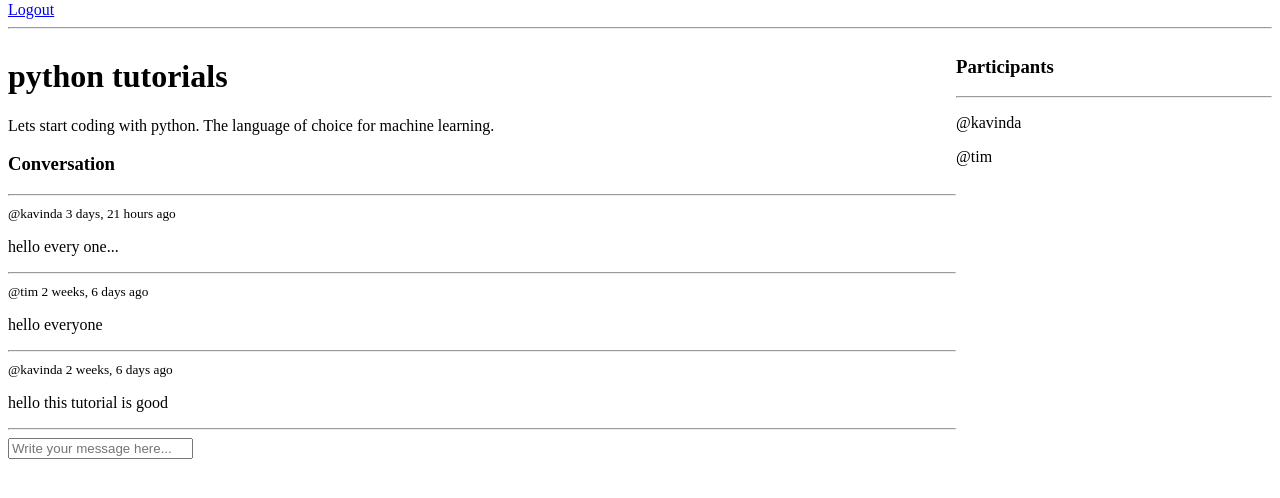
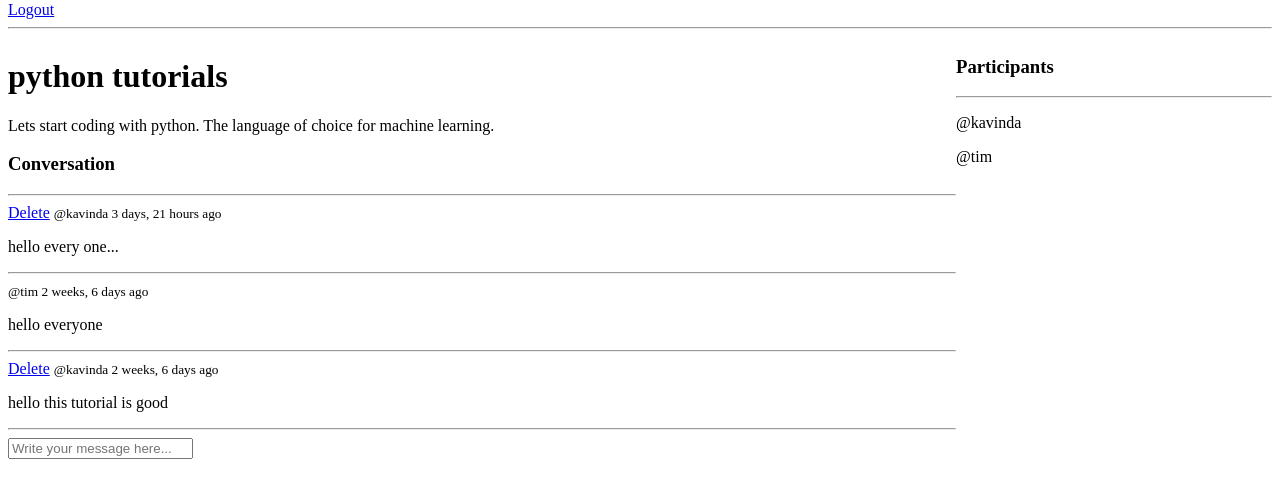
Before and after one commit to kavinda-ravishan/Django_TraversyMedia_Studybuddev, a Django app: page /room/2/ in a window 1280 px wide. Shown: the part 150-648 px from the top of the page. Run offline with Django 3.2, Linux system fonts and the light colour scheme; a user stored in the database is signed in; data comes from the database, SQL or seed files in the repository; both versions use the stored data as it was after the commit.

Commit message:
delete messages created by owners.

```diff
--- a/base/templates/base/room.html
+++ b/base/templates/base/room.html
@@ -19,6 +19,9 @@
             <hr />
             {% for message in room_messages %}
             <div>
+                {% if request.user == message.user %}
+                <a href="{% url 'delete-message' message.id %}">Delete</a>
+                {% endif %}
                 <small>@{{message.user}} {{message.created|timesince}} ago</small>
                 <p>{{message.body}}</p>
                 <hr>
--- a/base/urls.py
+++ b/base/urls.py
@@ -9,5 +9,6 @@ urlpatterns = [
     path('room/<str:pk>/', views.room, name='room'),
     path('create-room/', views.createRoom, name='create-room'),
     path('update-room/<str:pk>/', views.updateRoom, name='update-room'),
-    path('delete-room/<str:pk>/', views.deleteRoom, name='delete-room')
+    path('delete-room/<str:pk>/', views.deleteRoom, name='delete-room'),
+    path('delete-message/<str:pk>/', views.deleteMessage, name='delete-message')
 ]
--- a/base/views.py
+++ b/base/views.py
@@ -139,3 +139,19 @@ def deleteRoom(request, pk):
 
     context = {'obj': room}
     return render(request, 'base/delete.html', context)
+
+
+@login_required(login_url='login')
+def deleteMessage(request, pk):
+
+    message = Message.objects.get(id=pk)
+
+    if request.user != message.user:
+        return HttpResponse('You are not allowed here!!')
+
+    if request.method == 'POST':
+        message.delete()
+        return redirect('home')
+
+    context = {'obj': message}
+    return render(request, 'base/delete.html', context)
```
Also changed, not shown: db.sqlite3.
